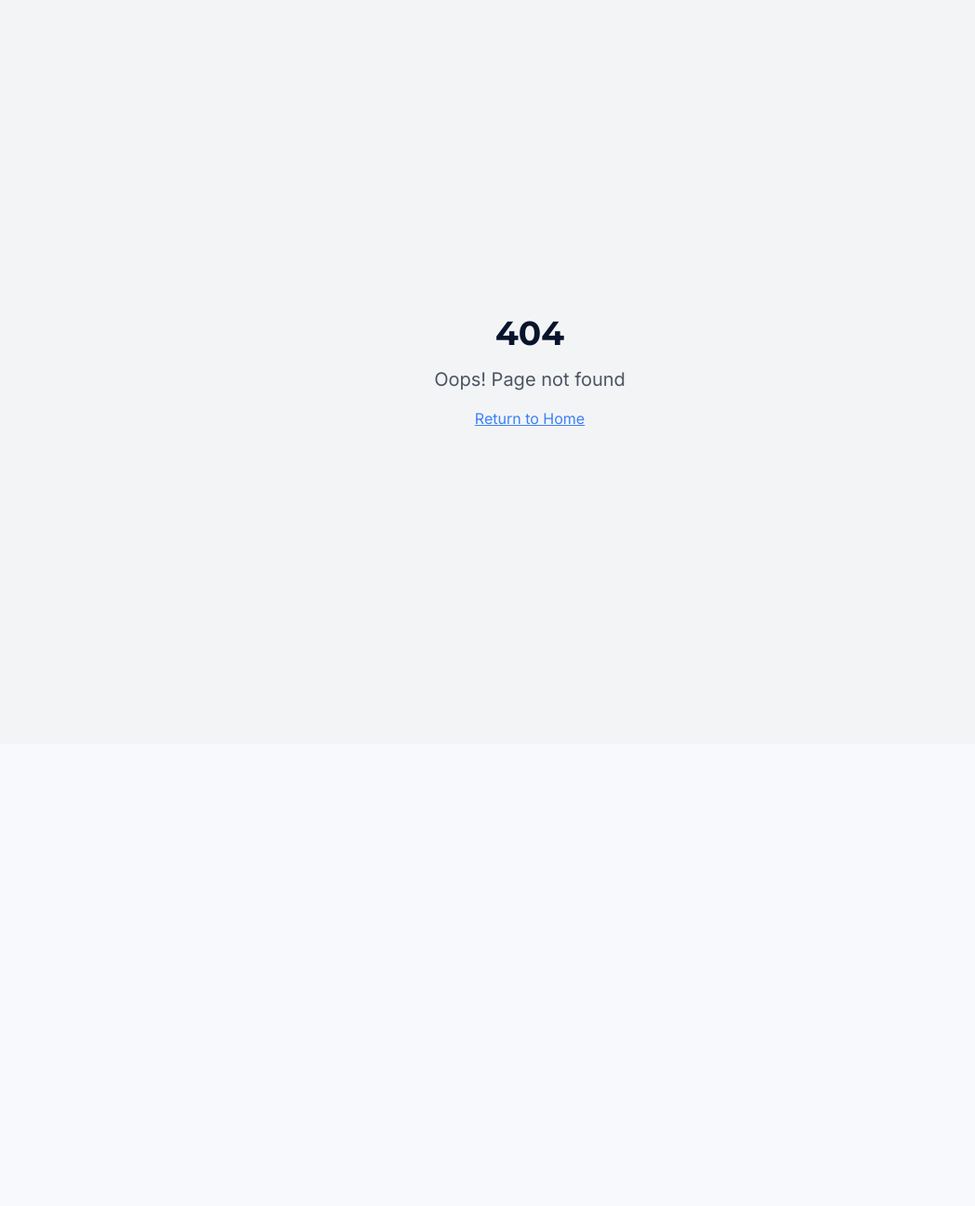
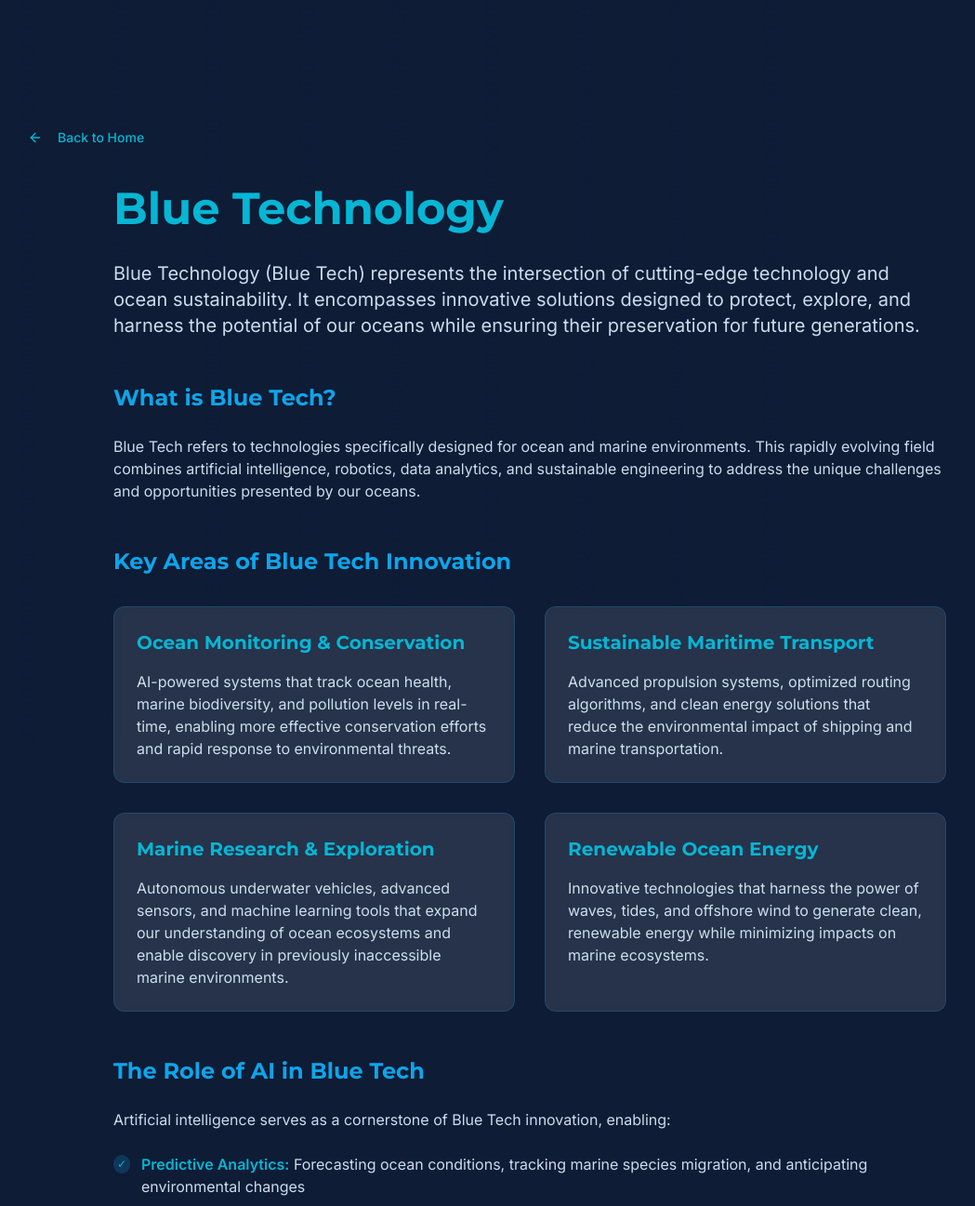
Before and after one commit to Andrewfights/marina-del-ai-flow, a React (Vite) app: page /bluetech in a window 1280 px wide. Before the commit this address had no page. Shown: the top 1297 px of the page at 93% size, without its empty margins (70-1119 px from the left). Before the commit the page ends 800 px from the top, so only its background shows below. Built offline with nearby package versions, Linux system fonts and the light colour scheme.

Commit message:
Implement button navigation
- Implement navigation for "Join the Movement" and "Explore Blue Tech" buttons.

```diff
--- a/src/App.tsx
+++ b/src/App.tsx
@@ -1,3 +1,4 @@
+
 import { Toaster } from "@/components/ui/toaster";
 import { Toaster as Sonner } from "@/components/ui/sonner";
 import { TooltipProvider } from "@/components/ui/tooltip";
@@ -5,6 +6,7 @@ import { QueryClient, QueryClientProvider } from "@tanstack/react-query";
 import { BrowserRouter, Routes, Route } from "react-router-dom";
 import Index from "./pages/Index";
 import NotFound from "./pages/NotFound";
+import BlueTech from "./pages/BlueTech";
 
 const queryClient = new QueryClient();
 
@@ -16,6 +18,7 @@ const App = () => (
       <BrowserRouter>
         <Routes>
           <Route path="/" element={<Index />} />
+          <Route path="/bluetech" element={<BlueTech />} />
           {/* ADD ALL CUSTOM ROUTES ABOVE THE CATCH-ALL "*" ROUTE */}
           <Route path="*" element={<NotFound />} />
         </Routes>
--- a/src/components/BlueTechSection.tsx
+++ b/src/components/BlueTechSection.tsx
@@ -1,6 +1,7 @@
 import { useState } from "react";
 import { ArrowLeft, ArrowRight } from "lucide-react";
 import { Button } from "@/components/ui/button";
+import { Link } from "react-router-dom";
 
 interface Innovation {
   id: number;
@@ -126,10 +127,10 @@ const BlueTechSection = () => {
             </div>
 
             <Button asChild className="marina-button-primary group">
-              <a href="#">
+              <Link to="/bluetech">
                 Explore Blue Tech
                 <ArrowRight className="ml-2 h-4 w-4 group-hover:translate-x-1 transition-transform" />
-              </a>
+              </Link>
             </Button>
           </div>
 
--- a/src/components/Navbar.tsx
+++ b/src/components/Navbar.tsx
@@ -2,6 +2,7 @@
 import { useState, useEffect } from "react";
 import { Menu, X } from "lucide-react";
 import { Button } from "@/components/ui/button";
+import { Link } from "react-router-dom";
 
 const Navbar = () => {
   const [isMenuOpen, setIsMenuOpen] = useState(false);
@@ -44,11 +45,11 @@ const Navbar = () => {
         <div className="flex items-center justify-between h-16 md:h-20">
           {/* Logo */}
           <div className="flex-shrink-0">
-            <a href="#home" className="flex items-center">
+            <Link to="/" className="flex items-center">
               <span className="text-xl md:text-2xl font-montserrat font-bold bg-gradient-to-r from-marina-blue via-marina-teal to-marina-cyan bg-clip-text text-transparent">
                 Marina del rAI
               </span>
-            </a>
+            </Link>
           </div>
 
           {/* Desktop Navigation */}
@@ -62,8 +63,8 @@ const Navbar = () => {
                 {link.name}
               </a>
             ))}
-            <Button className="marina-button-primary ml-4">
-              Join the Movement
+            <Button asChild className="marina-button-primary ml-4">
+              <Link to="/#signup">Join the Movement</Link>
             </Button>
           </div>
 
@@ -97,10 +98,11 @@ const Navbar = () => {
                 </a>
               ))}
               <Button
+                asChild
                 className="marina-button-primary w-full mt-4"
                 onClick={() => setIsMenuOpen(false)}
               >
-                Join the Movement
+                <Link to="/#signup">Join the Movement</Link>
               </Button>
             </div>
           </div>
--- /dev/null
+++ b/src/pages/BlueTech.tsx
@@ -0,0 +1,135 @@
+
+import { ArrowLeft } from "lucide-react";
+import { Button } from "@/components/ui/button";
+import { Link } from "react-router-dom";
+
+const BlueTech = () => {
+  return (
+    <div className="min-h-screen bg-marina-deep text-white pt-20">
+      {/* Background elements */}
+      <div className="absolute inset-0 circuit-pattern opacity-10"></div>
+      <div className="absolute inset-0 bg-wave-pattern opacity-5 animate-wave"></div>
+
+      <div className="marina-container relative z-10 py-12">
+        {/* Back to home button */}
+        <Button asChild variant="ghost" className="mb-8 text-marina-cyan hover:text-marina-cyan/80 hover:bg-marina-teal/10 group">
+          <Link to="/">
+            <ArrowLeft className="mr-2 h-4 w-4 group-hover:-translate-x-1 transition-transform" />
+            Back to Home
+          </Link>
+        </Button>
+
+        <div className="max-w-4xl mx-auto">
+          <h1 className="text-4xl md:text-5xl font-bold text-marina-cyan mb-8">Blue Technology</h1>
+
+          <div className="prose prose-lg prose-invert max-w-none">
+            <p className="text-xl text-marina-light/90 mb-8">
+              Blue Technology (Blue Tech) represents the intersection of cutting-edge technology and ocean sustainability.
+              It encompasses innovative solutions designed to protect, explore, and harness the potential of our oceans while
+              ensuring their preservation for future generations.
+            </p>
+
+            <h2 className="text-2xl font-bold text-marina-teal mt-12 mb-6">What is Blue Tech?</h2>
+
+            <p className="text-marina-light/90 mb-6">
+              Blue Tech refers to technologies specifically designed for ocean and marine environments.
+              This rapidly evolving field combines artificial intelligence, robotics, data analytics,
+              and sustainable engineering to address the unique challenges and opportunities presented by our oceans.
+            </p>
+
+            <h2 className="text-2xl font-bold text-marina-teal mt-12 mb-6">Key Areas of Blue Tech Innovation</h2>
+
+            <div className="grid md:grid-cols-2 gap-8 mt-8">
+              <div className="bg-white/10 backdrop-blur-sm p-6 rounded-xl border border-marina-teal/20">
+                <h3 className="text-xl font-bold text-marina-cyan mb-4">Ocean Monitoring & Conservation</h3>
+                <p className="text-marina-light/90">
+                  AI-powered systems that track ocean health, marine biodiversity, and pollution levels in real-time,
+                  enabling more effective conservation efforts and rapid response to environmental threats.
+                </p>
+              </div>
+
+              <div className="bg-white/10 backdrop-blur-sm p-6 rounded-xl border border-marina-teal/20">
+                <h3 className="text-xl font-bold text-marina-cyan mb-4">Sustainable Maritime Transport</h3>
+                <p className="text-marina-light/90">
+                  Advanced propulsion systems, optimized routing algorithms, and clean energy solutions that
+                  reduce the environmental impact of shipping and marine transportation.
+                </p>
+              </div>
+
+              <div className="bg-white/10 backdrop-blur-sm p-6 rounded-xl border border-marina-teal/20">
+                <h3 className="text-xl font-bold text-marina-cyan mb-4">Marine Research & Exploration</h3>
+                <p className="text-marina-light/90">
+                  Autonomous underwater vehicles, advanced sensors, and machine learning tools that expand our
+                  understanding of ocean ecosystems and enable discovery in previously inaccessible marine environments.
+                </p>
+              </div>
+
+              <div className="bg-white/10 backdrop-blur-sm p-6 rounded-xl border border-marina-teal/20">
+                <h3 className="text-xl font-bold text-marina-cyan mb-4">Renewable Ocean Energy</h3>
+                <p className="text-marina-light/90">
+                  Innovative technologies that harness the power of waves, tides, and offshore wind to generate
+                  clean, renewable energy while minimizing impacts on marine ecosystems.
+                </p>
+              </div>
+            </div>
+
+            <h2 className="text-2xl font-bold text-marina-teal mt-12 mb-6">The Role of AI in Blue Tech</h2>
+
+            <p className="text-marina-light/90 mb-6">
+              Artificial intelligence serves as a cornerstone of Blue Tech innovation, enabling:
+            </p>
+
+            <ul className="space-y-4 mb-8">
+              <li className="flex items-start">
+                <span className="h-5 w-5 bg-marina-teal/20 rounded-full flex items-center justify-center text-marina-cyan text-xs mr-3 mt-0.5">
+                  ✓
+                </span>
+                <span className="text-marina-light/90">
+                  <strong className="text-marina-cyan">Predictive Analytics:</strong> Forecasting ocean conditions, tracking marine species migration, and anticipating environmental changes
+                </span>
+              </li>
+
+              <li className="flex items-start">
+                <span className="h-5 w-5 bg-marina-teal/20 rounded-full flex items-center justify-center text-marina-cyan text-xs mr-3 mt-0.5">
+                  ✓
+                </span>
+                <span className="text-marina-light/90">
+                  <strong className="text-marina-cyan">Autonomous Systems:</strong> Enabling unmanned vessels and underwater robots to collect data, monitor conditions, and perform tasks in harsh marine environments
+                </span>
+              </li>
+
+              <li className="flex items-start">
+                <span className="h-5 w-5 bg-marina-teal/20 rounded-full flex items-center justify-center text-marina-cyan text-xs mr-3 mt-0.5">
+                  ✓
+                </span>
+                <span className="text-marina-light/90">
+                  <strong className="text-marina-cyan">Data Processing:</strong> Analyzing vast amounts of oceanographic data to identify patterns, anomalies, and insights that would be impossible to detect manually
+                </span>
+              </li>
+            </ul>
+
+            <h2 className="text-2xl font-bold text-marina-teal mt-12 mb-6">Join the Blue Tech Movement</h2>
+
+            <p className="text-marina-light/90 mb-8">
+              At Marina del rAI, we're bringing together innovators, researchers, entrepreneurs, and ocean enthusiasts
+              to accelerate the development and adoption of Blue Tech solutions. Whether you're a technologist, environmental scientist,
+              investor, or simply passionate about ocean conservation, there's a place for you in this growing community.
+            </p>
+
+            <div className="bg-white/10 backdrop-blur-sm p-8 rounded-xl border border-marina-teal/20 text-center mt-10">
+              <h3 className="text-2xl font-bold text-marina-cyan mb-4">Ready to dive in?</h3>
+              <p className="text-marina-light/90 mb-6">
+                Explore opportunities to learn, collaborate, and contribute to the future of Blue Technology.
+              </p>
+              <Button asChild className="marina-button-primary">
+                <Link to="/#signup">Sign Up for Our Community</Link>
+              </Button>
+            </div>
+          </div>
+        </div>
+      </div>
+    </div>
+  );
+};
+
+export default BlueTech;
```
